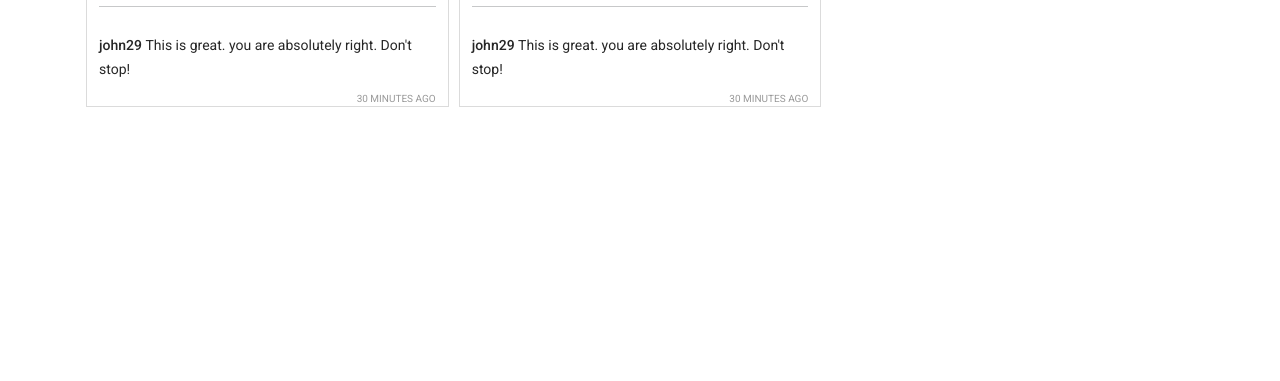
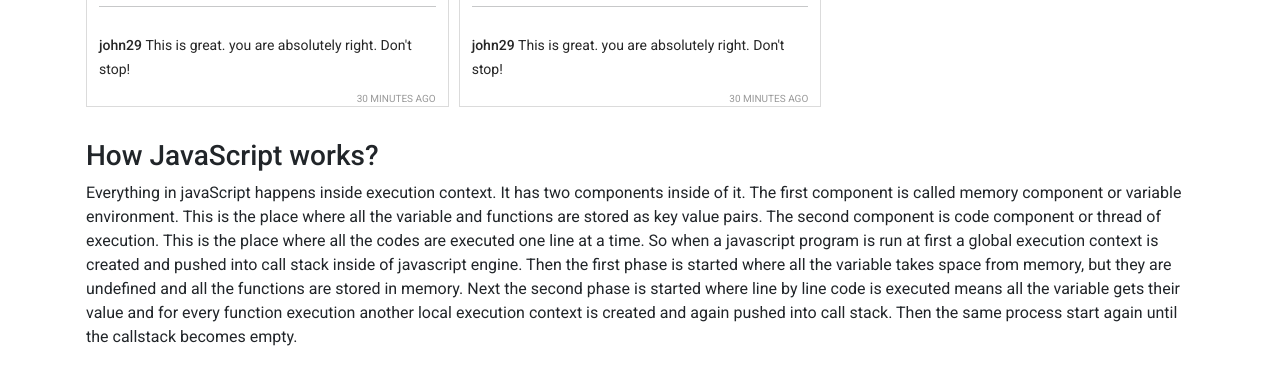
Before and after one commit to tusharpramanikbd/insta-sohor, a plain HTML site: page index.html in a window 1280 px wide. Shown: the part 1425-1806 px from the top of the page. Before the commit the page ends 1548 px from the top, so only its background shows below. Drawn offline with nearby package versions, Linux system fonts and the light colour scheme.

Commit message:
first question answer is added

```diff
--- a/index.html
+++ b/index.html
@@ -51,15 +51,27 @@
           id="navbarSupportedContent"
         >
           <ul class="navbar-nav mr-auto">
-                        <li class="nav-link active" role="button" onclick="switchTab( 'posts' )">
+            <li
+              class="nav-link active"
+              role="button"
+              onclick="switchTab( 'posts' )"
+            >
               <i class="fa-solid fa-house"></i>
             </li>
 
-                        <li class="nav-link active" role="button" onclick="switchTab( 'liked' )">
+            <li
+              class="nav-link active"
+              role="button"
+              onclick="switchTab( 'liked' )"
+            >
               <i class="fa-solid fa-heart text-danger"></i>
             </li>
 
-                        <li class="nav-link active" role="button" onclick="switchTab( 'reported' )">
+            <li
+              class="nav-link active"
+              role="button"
+              onclick="switchTab( 'reported' )"
+            >
               <i class="fa-solid fa-eye-slash"></i>
             </li>
           </ul>
@@ -67,8 +79,7 @@
       </nav>
     </header>
     <main class="main container mx-auto p-3">
-            <div id="posts">
-            </div>
+      <div id="posts"></div>
       <div id="liked">
         <h1>Liked posts</h1>
       </div>
@@ -77,6 +88,25 @@
         <h1>Reported posts</h1>
       </div>
     </main>
+    <section class="container mx-auto p-3">
+      <h3>How JavaScript works?</h3>
+      <p>
+        Everything in javaScript happens inside execution context. It has two
+        components inside of it. The first component is called memory component
+        or variable environment. This is the place where all the variable and
+        functions are stored as key value pairs. The second component is code
+        component or thread of execution. This is the place where all the codes
+        are executed one line at a time. So when a javascript program is run at
+        first a global execution context is created and pushed into call stack
+        inside of javascript engine. Then the first phase is started where all
+        the variable takes space from memory, but they are undefined and all the
+        functions are stored in memory. Next the second phase is started where
+        line by line code is executed means all the variable gets their value
+        and for every function execution another local execution context is
+        created and again pushed into call stack. Then the same process start
+        again until the callstack becomes empty.
+      </p>
+    </section>
     <footer></footer>
 
     <!-- add javascript  file  -->
```
Lines whose indentation alone changed are shown as unchanged.
